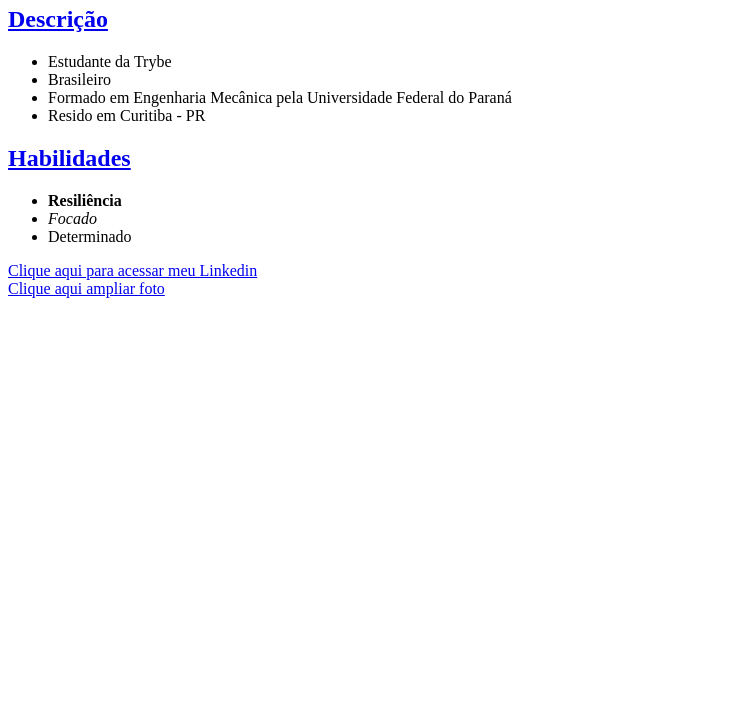
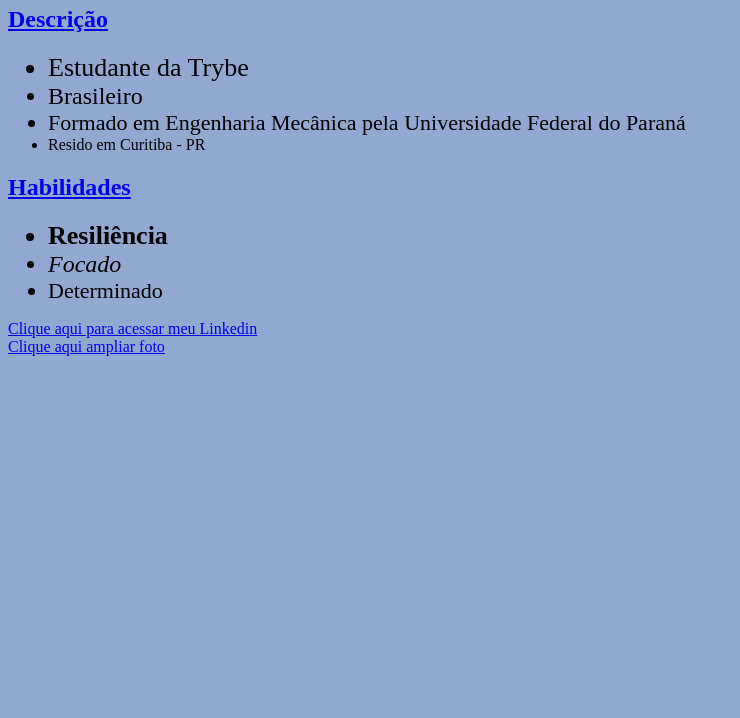
Before and after one commit to moacyrrln/Portfolio, a plain HTML site: page index.html in a window 1280 px wide. Shown: the part 82-800 px from the top of the page, without its empty margins (0-740 px from the left). Drawn offline with Linux system fonts and the light colour scheme.

Commit message:
inserido referencia externa style.css

```diff
--- a/index.html
+++ b/index.html
@@ -5,59 +5,27 @@
 
         <title>Document</title>
 
-        <style>
-
-
-
-            .titulo1 {
-                font-family: "FreeSans", sans-serif;
-            }
-
-            h1 {
-                font-family: "FreeSans", serif;
-            }
-
-            .titulo2 {
-                font-family: "Laksaman", serif;
-            }
-
-            h2 {
-                font-family: "Laksaman", serif;
-            }
-
-            .lista {
-                font-family: "Chilanka", serif;
-            }
-
-            ul {
-                font-family: "Chilanka", serif;
-            }
-
-            .link {
-                font-family: "Manjari", serif;
-            }
-
-            a {
-                font-family: "Manjari", serif;
-            }
-        </style>
+        <link rel="stylesheet" href="style.css">
 
     </head>
     <body>
         <h1 class="titulo1" >Portfólio - Moacyr Ribeiro Leal Neto <a href="https://github.com/moacyrrln/Portfolio/blob/master/FotoTrybe.jpg?raw=true" target="_blank"><img src="https://github.com/moacyrrln/Portfolio/blob/master/FotoTrybe.jpg?raw=true" alt="Foto de Moacyr Ribeiro Leal Neto" width="50"></a></h1>
 
         <h2 class="titulo2"><a href="descricao.html">Descrição</a></h2>
-        <ul class="lista"><li>Estudante da Trybe</li>
-            <li>Brasileiro</li>
-            <li>Formado em Engenharia Mecânica pela Universidade Federal do Paraná</li>
+        <ul class="lista"><li class="fontsize1">Estudante da Trybe</li>
+            <li class="fontsize2">Brasileiro</li>
+            <li class="fontsize3">Formado em Engenharia Mecânica pela Universidade Federal do Paraná</li>
             <li>Resido em Curitiba - PR</li>
+        </ul>
+
+
         </ul>
 
         <h2 class="titulo2"><a href="habilidades.html">Habilidades</a></h2>
         <ul class="lista">
-            <li><strong>Resiliência</strong></li>
-            <li><em>Focado</em></li>
-            <li>Determinado</li>
+            <li class="fontsize1"><strong>Resiliência</strong></li>
+            <li class="fontsize2"><em>Focado</em></li>
+            <li class="fontsize3">Determinado</li>
         </ul>
         <a class="link" href="https://www.linkedin.com/in/moacyr-engenheiro-mecanico/" target="_blank">Clique aqui para acessar meu Linkedin</a><br>
         <a class="link" href="https://github.com/moacyrrln/Portfolio/blob/master/FotoTrybe.jpg?raw=true" target="_blank">Clique aqui ampliar foto</a>
--- a/style.css
+++ b/style.css
@@ -1,3 +1,5 @@
+body {background-color: #92a8d1;}
+
 .titulo1 {
     font-family: "FreeSans", sans-serif;
 }
@@ -29,3 +31,15 @@ ul {
 a {
     font-family: "Manjari", serif;
 }
+
+.fontsize1 {
+    font-size: 26px;
+}
+
+.fontsize2 {
+    font-size: 24px;
+}
+
+.fontsize3 {
+    font-size: 22px;
+}
```
Also changed, not shown: descricao.html (+5 -40 lines), habilidades.html (+4 -39 lines).
